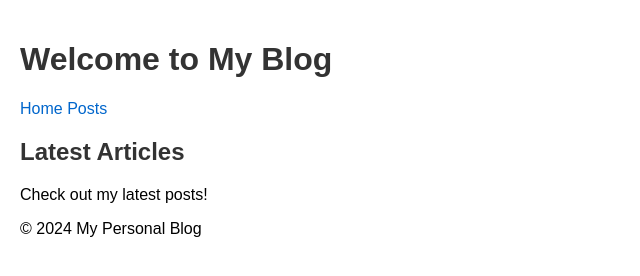
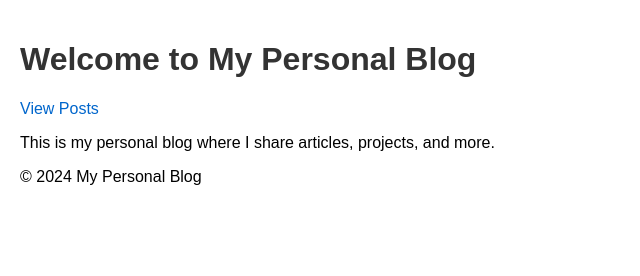
Before and after one commit to InvizHer/blugy, a plain HTML site: page frontend/index.html in a window 1280 px wide. Shown: the whole page, without its empty margins (0-640 px from the left). Drawn offline with Linux system fonts and the light colour scheme.

Commit message:
Update index.html

```diff
--- a/frontend/index.html
+++ b/frontend/index.html
@@ -3,20 +3,18 @@
 <head>
     <meta charset="UTF-8">
     <meta name="viewport" content="width=device-width, initial-scale=1.0">
-  <title>My Personal Blog</title>
+    <title>Home</title>
     <link rel="stylesheet" href="css/styles.css">
 </head>
 <body>
     <header>
-    <h1>Welcome to My Blog</h1>
+        <h1>Welcome to My Personal Blog</h1>
         <nav>
-      <a href="index.html">Home</a>
-      <a href="posts.html">Posts</a>
+            <a href="posts.html">View Posts</a>
         </nav>
     </header>
     <main>
-    <h2>Latest Articles</h2>
-    <p>Check out my latest posts!</p>
+        <p>This is my personal blog where I share articles, projects, and more.</p>
     </main>
     <footer>
         <p>© 2024 My Personal Blog</p>
```
Lines whose indentation alone changed are shown as unchanged.
